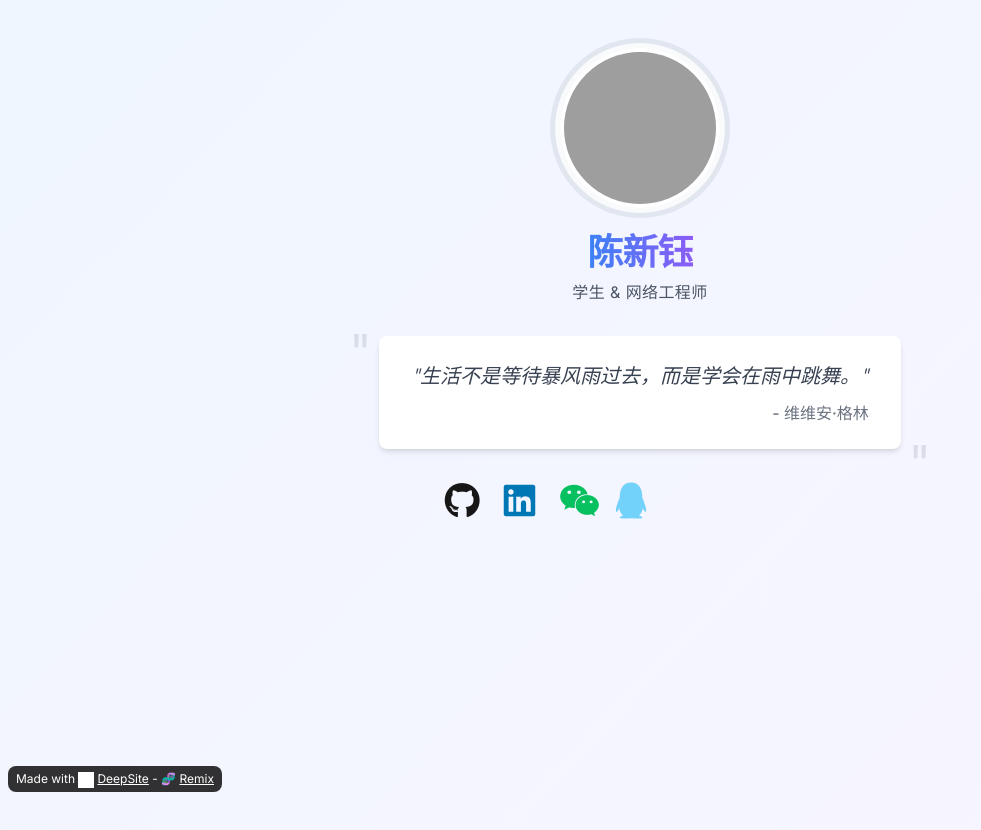
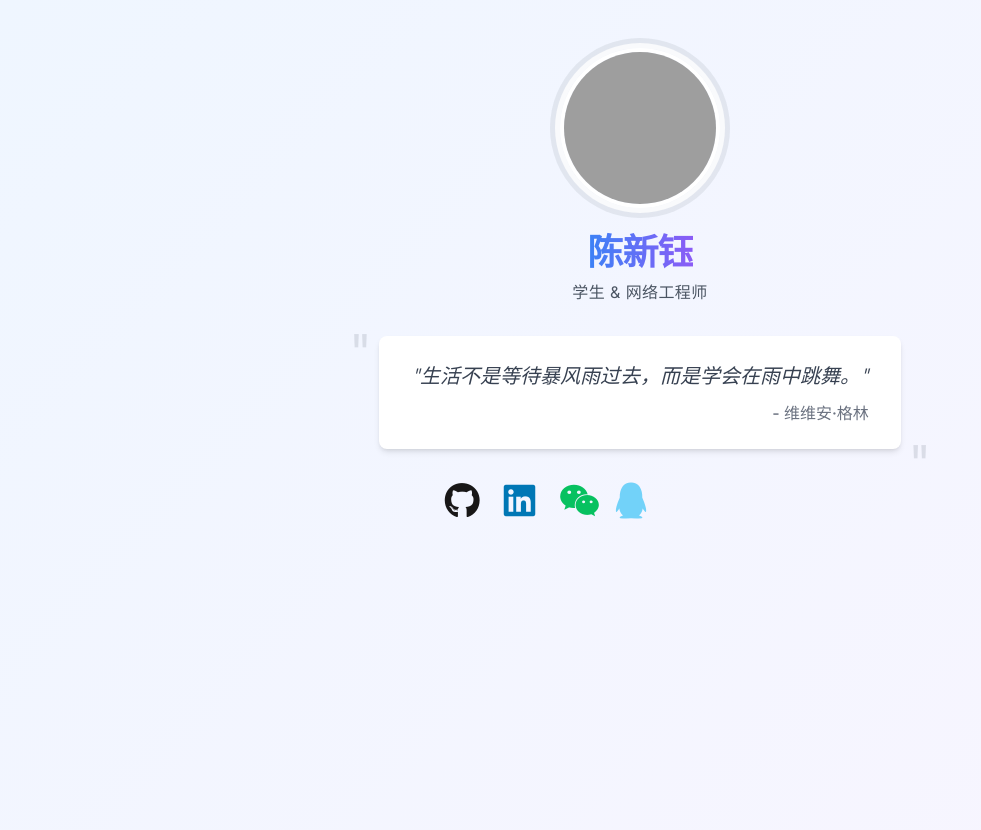
Before and after one commit to ABCreatoris/homepage, a plain HTML site: page index.html in a window 1280 px wide. Shown: the top 830 px of the page, without its empty margins (0-981 px from the left). Drawn offline with nearby package versions, Linux system fonts and the light colour scheme; no server answers; grey boxes are pictures that could not be loaded.

Commit message:
Delete DeepSite Info

```diff
--- a/index.html
+++ b/index.html
@@ -587,5 +587,4 @@
             setInterval(updateQuote, 30000);
         });
     </script>
-<p style="border-radius: 8px; text-align: center; font-size: 12px; color: #fff; margin-top: 16px;position: fixed; left: 8px; bottom: 8px; z-index: 10; background: rgba(0, 0, 0, 0.8); padding: 4px 8px;">Made with <img src="https://enzostvs-deepsite.hf.space/logo.svg" alt="DeepSite Logo" style="width: 16px; height: 16px; vertical-align: middle;display:inline-block;margin-right:3px;filter:brightness(0) invert(1);"><a href="https://enzostvs-deepsite.hf.space" style="color: #fff;text-decoration: underline;" target="_blank" >DeepSite</a> - 🧬 <a href="https://enzostvs-deepsite.hf.space?remix=ABCreatoris/homepage" style="color: #fff;text-decoration: underline;" target="_blank" >Remix</a></p></body>
 </html>
```
